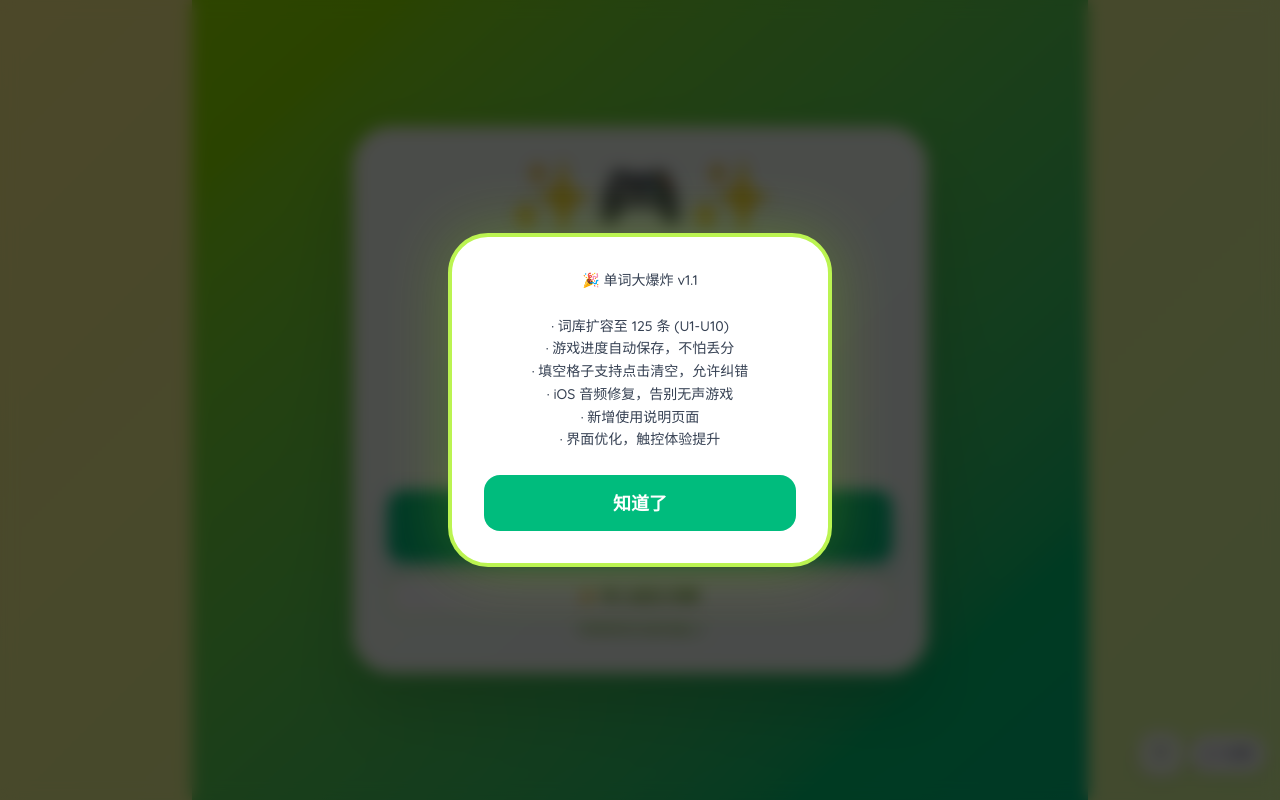
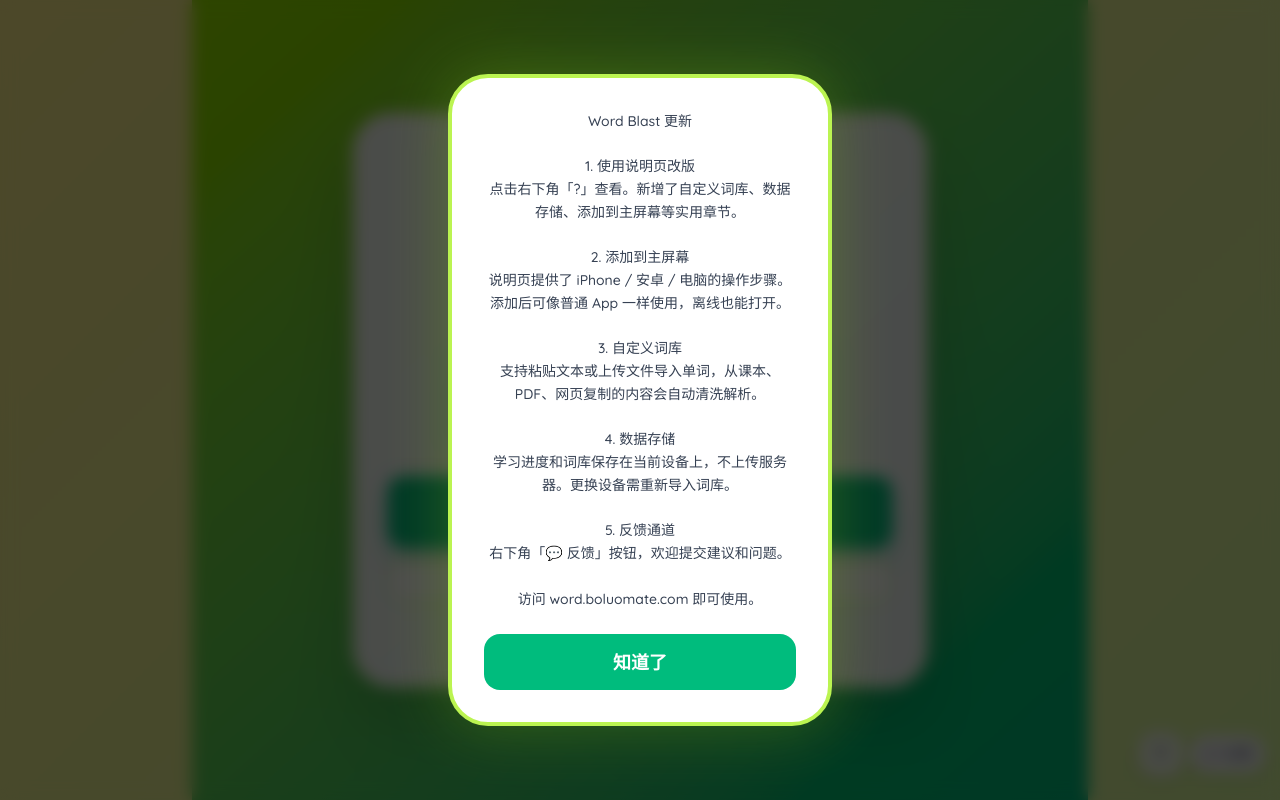
Before and after one commit to stevenxia0404-dot/word-blast-pro, a React (Vite) app in the folder frontend/: page / in a window 1280 px wide. Built offline with nearby package versions, Linux system fonts and the light colour scheme; no server answers.

Commit message:
release: v2.0 — 版本号 + 更新推送内容
- GuidePage / WelcomeOverlay 底部显示 v2.0
- VersionBanner 更新为 v2.0 完整更新内容

```diff
--- a/frontend/src/components/GuidePage.tsx
+++ b/frontend/src/components/GuidePage.tsx
@@ -120,6 +120,7 @@
       </div>
 
       <div className="h-8" />
+      <p className="text-center text-white/60 text-xs pb-6">v2.0</p>
     </div>
   )
 }
--- a/frontend/src/components/VersionBanner.tsx
+++ b/frontend/src/components/VersionBanner.tsx
@@ -1,16 +1,26 @@
 import { useState } from 'react'
 
 const BANNER_KEY = 'wordblast_banner_v1'
-const BANNER_VERSION = 'v1.1'
+const BANNER_VERSION = 'v2.0'
 
-const BANNER_MSG = `🎉 单词大爆炸 v1.1
+const BANNER_MSG = `Word Blast 更新
 
-· 词库扩容至 125 条 (U1-U10)
-· 游戏进度自动保存，不怕丢分
-· 填空格子支持点击清空，允许纠错
-· iOS 音频修复，告别无声游戏
-· 新增使用说明页面
-· 界面优化，触控体验提升`
+1. 使用说明页改版
+点击右下角「?」查看。新增了自定义词库、数据存储、添加到主屏幕等实用章节。
+
+2. 添加到主屏幕
+说明页提供了 iPhone / 安卓 / 电脑的操作步骤。添加后可像普通 App 一样使用，离线也能打开。
+
+3. 自定义词库
+支持粘贴文本或上传文件导入单词，从课本、PDF、网页复制的内容会自动清洗解析。
+
+4. 数据存储
+学习进度和词库保存在当前设备上，不上传服务器。更换设备需重新导入词库。
+
+5. 反馈通道
+右下角「💬 反馈」按钮，欢迎提交建议和问题。
+
+访问 word.boluomate.com 即可使用。`
 
 interface Props {
   onConfirm: () => void
--- a/frontend/src/components/WelcomeOverlay.tsx
+++ b/frontend/src/components/WelcomeOverlay.tsx
@@ -43,6 +43,7 @@
             <p className="text-xs text-lime-600 mt-1">（词库保存在当前设备上）</p>
           </>
         )}
+        <p className="text-xs text-emerald-400 mt-3">v2.0</p>
       </div>
     </div>
   )
```
